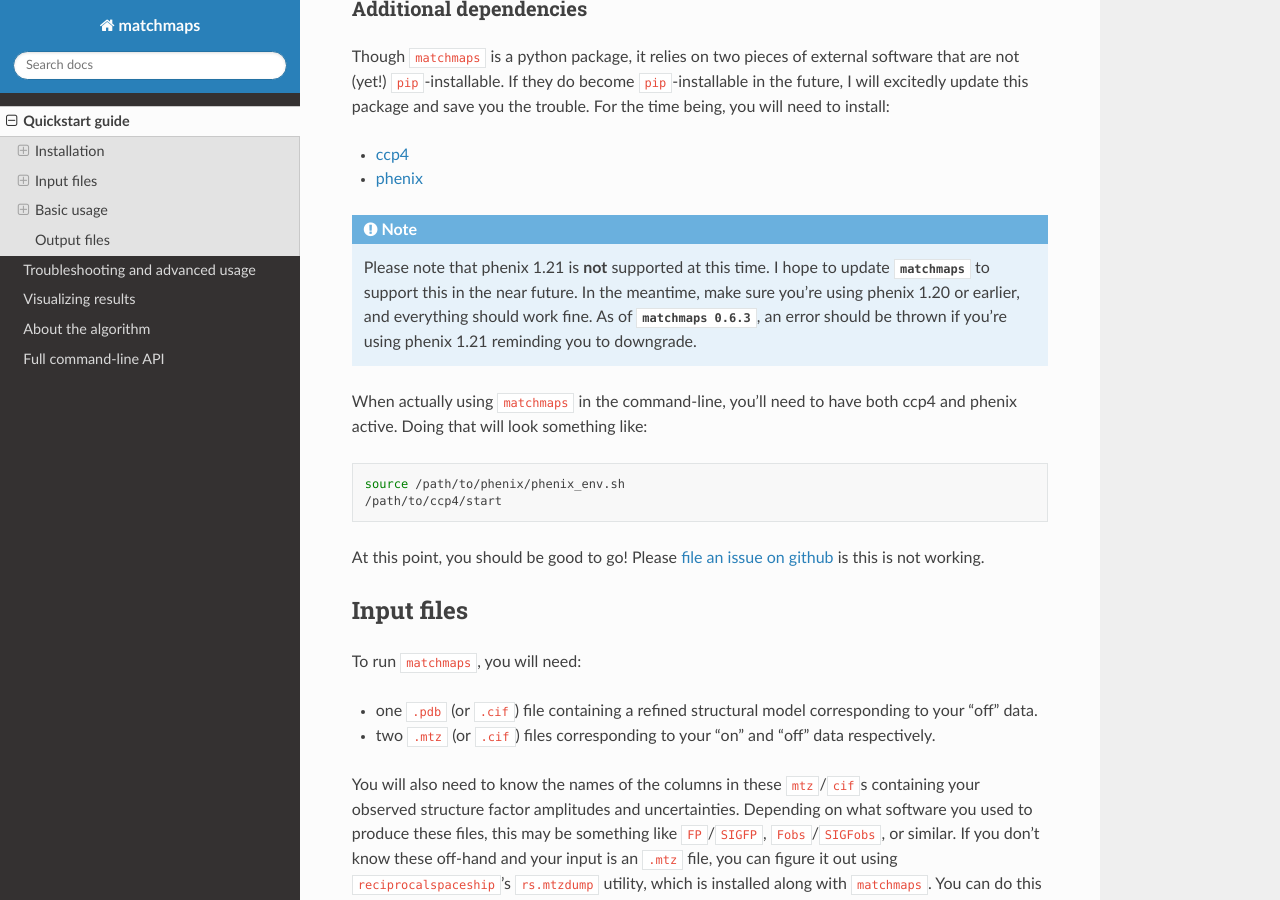
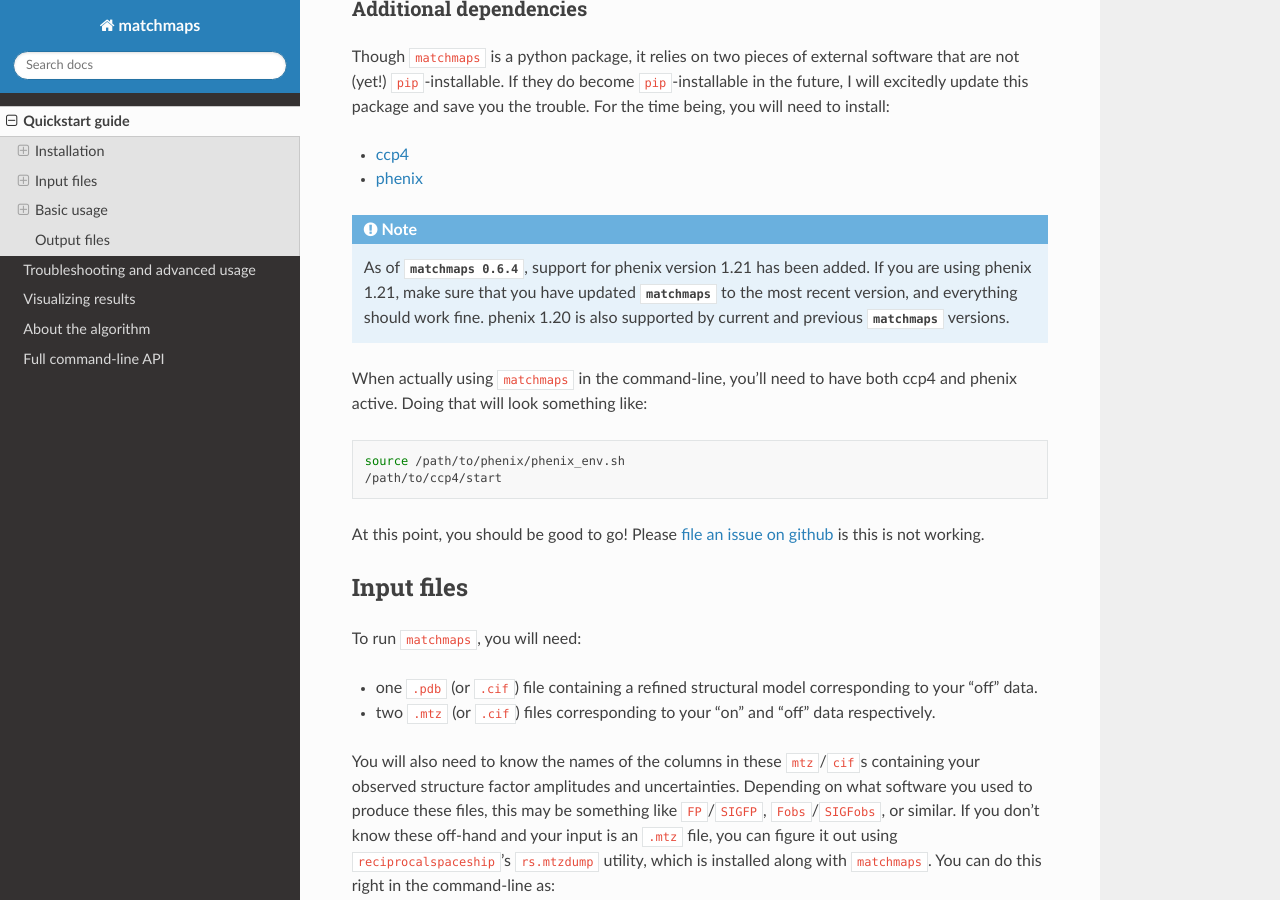
Before and after one commit to rs-station/matchmaps, a Sphinx documentation site: the page built from docs/quickstart.md, in a window 1280 px wide and 900 px high, scrolled down 777 px. Built offline with Sphinx 7.4.7 and the Read the Docs theme 2.0.0, drawn with Linux system fonts in a browser that asks for light colours.

Commit message:
clarify that phenix 1.21 is supported

````diff
--- a/docs/quickstart.md
+++ b/docs/quickstart.md
@@ -30,7 +30,7 @@ Though `matchmaps` is a python package, it relies on two pieces of external soft
 
 ```{eval-rst}
 .. note::
-    Please note that phenix 1.21 is **not** supported at this time. I hope to update `matchmaps` to support this in the near future. In the meantime, make sure you're using phenix 1.20 or earlier, and everything should work fine. As of `matchmaps 0.6.3`, an error should be thrown if you're using phenix 1.21 reminding you to downgrade.
+    As of `matchmaps 0.6.4`, support for phenix version 1.21 has been added. If you are using phenix 1.21, make sure that you have updated `matchmaps` to the most recent version, and everything should work fine. phenix 1.20 is also supported by current and previous `matchmaps` versions.
 ```
 When actually using `matchmaps` in the command-line, you'll need to have both ccp4 and phenix active. Doing that will look something like:
 ```bash
````
